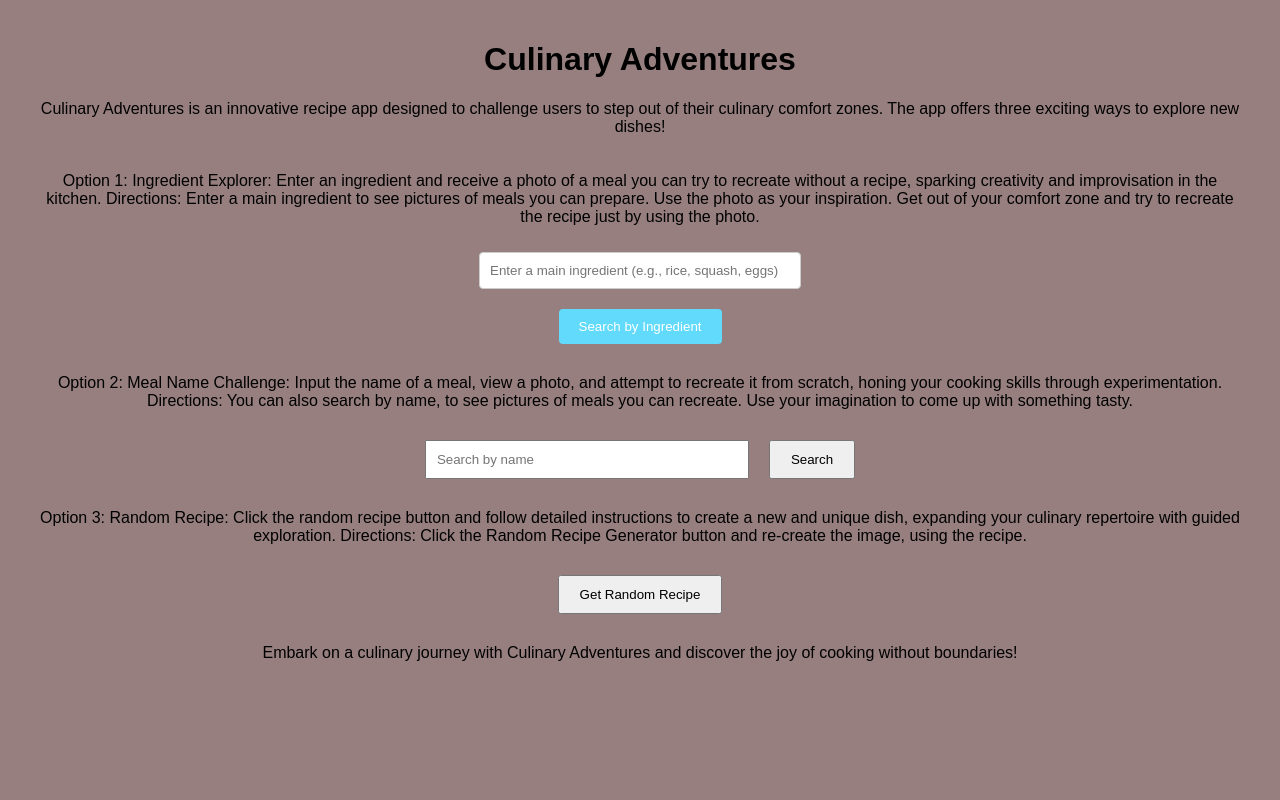
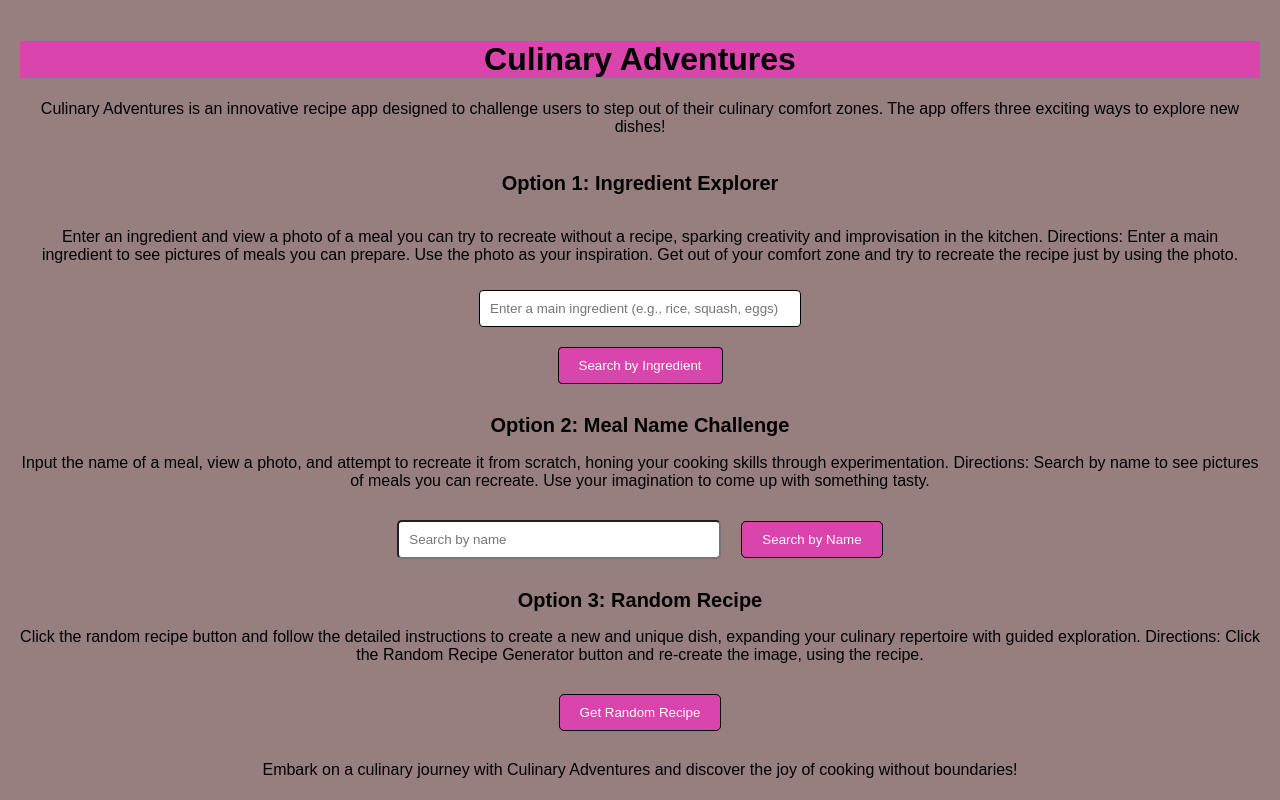
Before and after one commit to tahesha/QuickBites, a React (Create React App) app: page / in a window 1280 px wide. Built offline with nearby package versions, Linux system fonts and the light colour scheme.

Commit message:
More changes

```diff
--- a/src/App.css
+++ b/src/App.css
@@ -51,20 +51,20 @@
   width: 80%;
   max-width: 300px;
   border-radius: 4px;
-  border: 1px solid #ccc;
+  border: 1px solid black;
 }
 
 .search-container button {
   padding: 10px 20px;
   border-radius: 4px;
-  border: none;
-  background-color: #61dafb;
+  border: 1px solid black;
+  background-color: #da44ad;
   color: white;
   cursor: pointer;
 }
 
 .search-container button:hover {
-  background-color: #21a1f1;
+  background-color: pink;
 }
 
 .recipe-list {
@@ -96,6 +96,8 @@ input[type="text"] {
   padding: 10px;
   margin: 10px;
   width: 300px;
+  border-radius: 5px;
+  box-shadow: 0 0 0 0;
 }
 
 button {
--- a/src/App.js
+++ b/src/App.js
@@ -24,7 +24,7 @@ function App() {
 
 
       <div className="search-container">
-        <p>Option 1: Ingredient Explorer: Enter an ingredient and receive a photo of a meal you can try to recreate without a recipe, sparking creativity and improvisation in the kitchen. Directions: Enter a main ingredient to see pictures of meals you can prepare. Use the photo as your inspiration. Get out of your comfort zone and try to recreate the recipe just by using the photo.</p>
+       <h2>Option 1: Ingredient Explorer</h2>  <p>Enter an ingredient and view a photo of a meal you can try to recreate without a recipe, sparking creativity and improvisation in the kitchen. Directions: Enter a main ingredient to see pictures of meals you can prepare. Use the photo as your inspiration. Get out of your comfort zone and try to recreate the recipe just by using the photo.</p>
         <input
           type="text"
           value={ingredients}
@@ -36,7 +36,7 @@ function App() {
 
 
 
-      <p>Option 2: Meal Name Challenge: Input the name of a meal, view a photo, and attempt to recreate it from scratch, honing your cooking skills through experimentation. Directions: You can also search by name, to see pictures of meals you can recreate. Use your imagination to come up with something tasty.</p>
+      <h2>Option 2: Meal Name Challenge </h2> <p>Input the name of a meal, view a photo, and attempt to recreate it from scratch, honing your cooking skills through experimentation. Directions: Search by name to see pictures of meals you can recreate. Use your imagination to come up with something tasty.</p>
       <div className="search-by-name-container">
         <SearchByName />
       </div>
@@ -44,7 +44,7 @@ function App() {
 
 
 
-      <p>Option 3: Random Recipe: Click the random recipe button and follow detailed instructions to create a new and unique dish, expanding your culinary repertoire with guided exploration. Directions: Click the Random Recipe Generator button and re-create the image, using the recipe.</p>
+     <h2>Option 3: Random Recipe </h2>  <p>Click the random recipe button and follow the detailed instructions to create a new and unique dish, expanding your culinary repertoire with guided exploration. Directions: Click the Random Recipe Generator button and re-create the image, using the recipe.</p>
       <div className="random-recipe-container">
         <RandomRecipe />
       </div>
--- a/src/components/SearchByName.js
+++ b/src/components/SearchByName.js
@@ -21,7 +21,7 @@ const SearchByName = () => {
         onChange={(e) => setName(e.target.value)}
         placeholder="Search by name"
       />
-      <button onClick={handleSearch}>Search</button>
+      <button onClick={handleSearch}>Search by Name</button>
       {status === 'loading' && <div>Loading...</div>}
       {status === 'failed' && <div>Error: {error}</div>}
       {recipes && recipes.map((recipe) => (
--- a/src/index.css
+++ b/src/index.css
@@ -18,6 +18,10 @@ input {
 
 button {
   padding: 10px 20px;
+  color: white;
+  background-color: #da44ad;
+  border: 1px solid black;
+  border-radius: 5px;
 }
 
 img {
@@ -28,3 +32,7 @@ img {
 h2 {
   font-size: 20px;
 }
+
+h1 {
+  background-color: #da44ad;
+}
```
